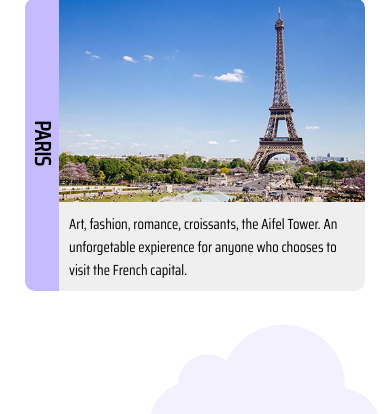
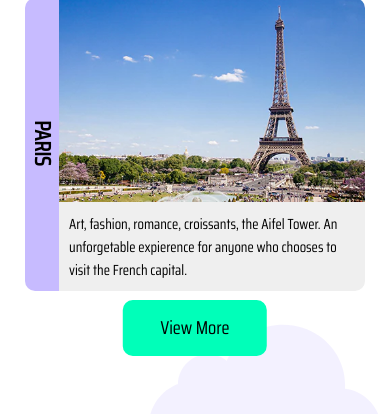
Before and after one commit to HRSArgyropoulos/Travel-Now-Agency-Project, a plain HTML site: page index.html in a window 390 px wide. Shown: the part 1444-1858 px from the top of the page. Drawn offline with nearby package versions, Linux system fonts and the light colour scheme.

Commit message:
top-destinations-button-fix

```diff
--- a/css/style.css
+++ b/css/style.css
@@ -30,6 +30,7 @@ ul {
 
 a {
     text-decoration: none;
+    color: black;
 }
 
 .headings {
@@ -364,13 +365,12 @@ nav .openMenu, nav .closeMenu{
 /* Top Destinations */
 
 #top-dest {
-    /* background-color: var(--primary-grey); */
     width: 100%;
     margin: 100px 0;
     position: relative;
 }
 
-#top-dest button {
+#dest-button {
     position: absolute;
     right: 200px;
     bottom: 10px;
@@ -727,8 +727,10 @@ footer #tripadvisor i {
 
 @media screen and (max-width: 768px) {
     /*Covid*/
-    .desk-button {
-        display: none;
+    #dest-button {
+        right: 50%;
+        transform: translateX(50%);
+        bottom: 0;
     }
     /*Top Destinations*/
 
--- a/index.html
+++ b/index.html
@@ -59,9 +59,8 @@
         </header>
     </div>
     <!--Top Destinations Section-->
-    <div id="top-dest" data-aos="fade-up" data-aos-delay="1200">
+    <div id="top-dest" data-aos="fade-up" data-aos-delay="1200" data-aos-offset="-500">
         <h1 class="headings">TOP DESTINATIONS</h1>
-        <button class="green-button desk-button" href="#">View More</button>
         <!--Top Destination Card #1-->
         <div id="dest-cards">
             <div class="card">
@@ -104,8 +103,8 @@
                         visit the French capital.</p>
                 </div>
             </div>
-
         </div>
+        <button class="green-button" id="dest-button"><a href="destinations.html">View More</a></button>
     </div>
 
 
```
